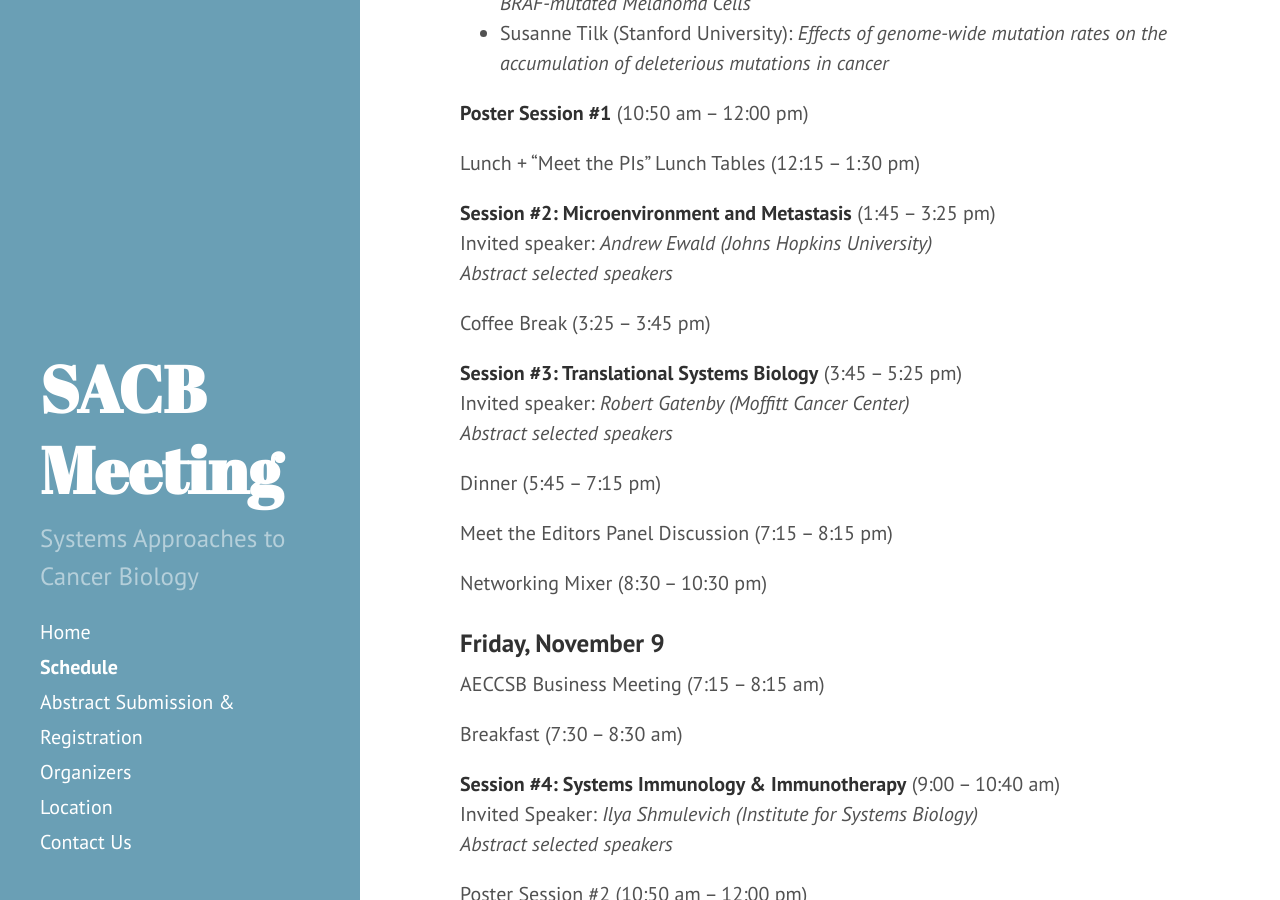
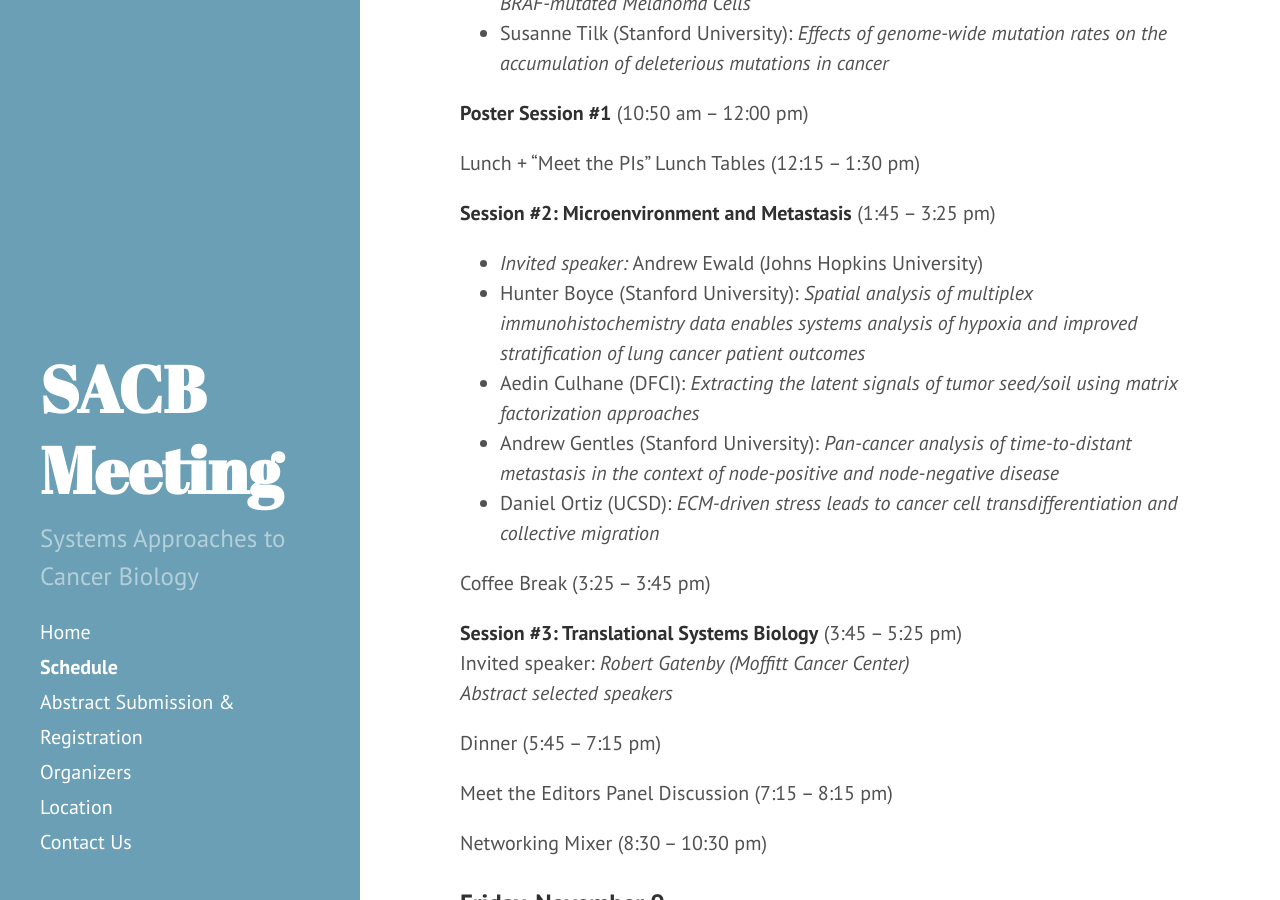
Before and after one commit to AECCSB/sacb-meeting, a Jekyll site: the page built from schedule.md, in a window 1280 px wide and 900 px high, scrolled down 905 px. Built offline with Jekyll 4.4.1, drawn with Linux system fonts in a browser that asks for light colours.

Commit message:
Update schedule.md

```diff
--- a/schedule.md
+++ b/schedule.md
@@ -33,8 +33,12 @@ Breakfast (7:30 – 8:30 am)
 Lunch + "Meet the PIs" Lunch Tables (12:15 – 1:30 pm)
 
  **Session #2: Microenvironment and Metastasis** (1:45 – 3:25 pm)
-Invited speaker: *Andrew Ewald (Johns Hopkins University)*
-*Abstract selected speakers*
+
+- *Invited speaker:* Andrew Ewald (Johns Hopkins University)
+- Hunter Boyce (Stanford University): *Spatial analysis of multiplex immunohistochemistry data enables systems analysis of hypoxia and improved stratification of lung cancer patient outcomes*
+- Aedin Culhane (DFCI): *Extracting the latent signals of tumor seed/soil using matrix factorization approaches*
+- Andrew Gentles (Stanford University): *Pan-cancer analysis of time-to-distant metastasis in the context of node-positive and node-negative disease*
+- Daniel Ortiz (UCSD): *ECM-driven stress leads to cancer cell transdifferentiation and collective migration*
 
 Coffee Break (3:25 – 3:45 pm)
 
```
